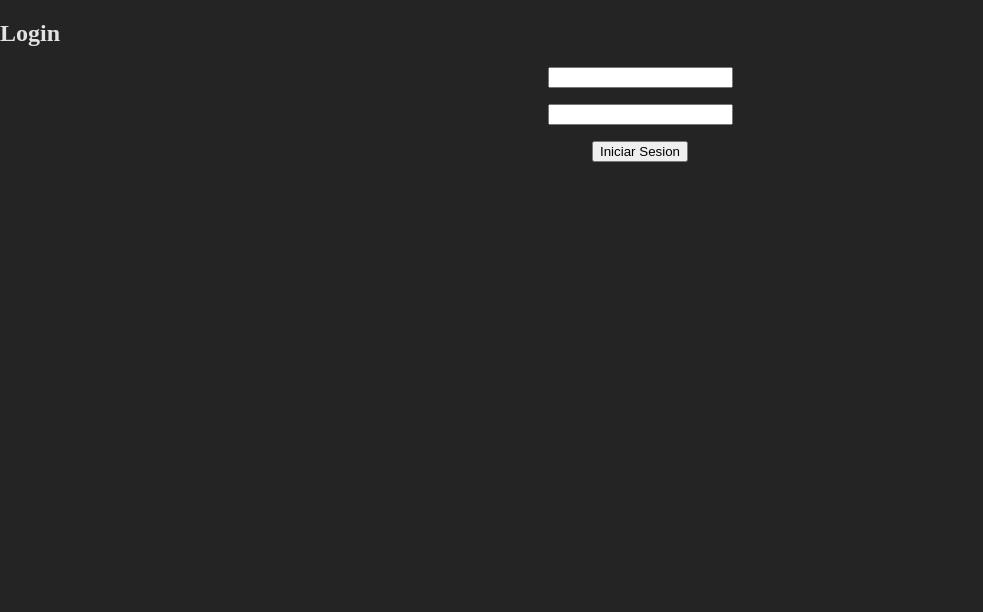
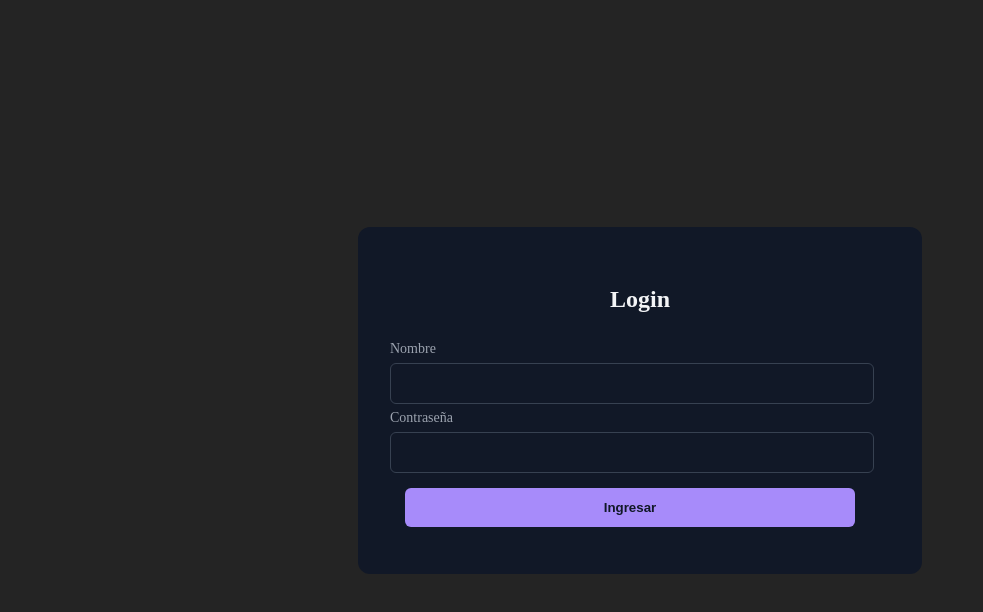
Before and after one commit to devRubenMorales/MoralesCastillaPaez, a React (Vite) app: page /login in a window 1280 px wide. Shown: the top 612 px of the page, without its empty margins (0-983 px from the left). Built offline with nearby package versions, Linux system fonts and the light colour scheme.

Commit message:
estilos de login y mapas

```diff
--- a/src/Pages/Maps/Maps.css
+++ b/src/Pages/Maps/Maps.css
@@ -0,0 +1,7 @@
+.mapas-container{
+    width: 100%;
+    display: grid;
+    grid-template-columns: repeat(auto-fit, minmax(400px, 1fr));
+    gap: 10px
+
+}
--- a/src/Pages/Maps/Maps.jsx
+++ b/src/Pages/Maps/Maps.jsx
@@ -2,6 +2,7 @@ import React, {useEffect, useState} from 'react'
 import { GetMaps } from '../../api'
 import Navbar from '../../components/Navbar/Navbar';
 import { CardMapas } from '../../components/CardMapas/CardMapas';
+import "./Maps.css"
 
 export const Maps = () => {
 
--- a/src/components/CardMapas/CardMapas.css
+++ b/src/components/CardMapas/CardMapas.css
@@ -0,0 +1,17 @@
+.cardmapa-button img{
+    width: 300px;
+    margin: 0 auto;
+
+
+}
+.cardmapa-container{
+    width: 400px;
+    height: auto;
+    margin: 0 auto;
+    background-color: #011522;
+    border-radius: 8px;
+    z-index: 1;
+    display: flex;
+    flex-direction: column;
+    align-items: center;
+   }
--- a/src/components/CardMapas/CardMapas.jsx
+++ b/src/components/CardMapas/CardMapas.jsx
@@ -1,4 +1,5 @@
 import React from 'react'
+import "./CardMapas.css"
 
 
 export const CardMapas = ({data}) => {
--- a/src/components/Formulario/Formulario.css
+++ b/src/components/Formulario/Formulario.css
@@ -1,7 +1,130 @@
-.formulario{
-    display:flex;
+.form-container {
+    width: 500px;
+    border-radius: 0.75rem;
+    background-color: rgba(17, 24, 39, 1);
+    padding: 2rem;
+    color: rgba(243, 244, 246, 1);
+  }
+
+  .title {
+    text-align: center;
+    font-size: 1.5rem;
+    line-height: 2rem;
+    font-weight: 700;
+  }
+
+  .form {
+    margin-top: 1.5rem;
+  }
+
+  .input-group {
+    margin-top: 0.25rem;
+    font-size: 0.875rem;
+    line-height: 1.25rem;
+    width: 90%;
+  }
+
+  .input-group label {
+    display: block;
+    color: rgba(156, 163, 175, 1);
+    margin-bottom: 4px;
+  }
+
+  .input-group input {
+    width: 100%;
+    border-radius: 0.375rem;
+    border: 1px solid rgba(55, 65, 81, 1);
+    outline: 0;
+    background-color: rgba(17, 24, 39, 1);
+    padding: 0.75rem 1rem;
+    color: rgba(243, 244, 246, 1);
+  }
+
+  .input-group input:focus {
+    border-color: rgba(167, 139, 250);
+  }
+
+  .forgot {
+    display: flex;
+    justify-content: flex-end;
+    font-size: 0.75rem;
+    line-height: 1rem;
+    color: rgba(156, 163, 175,1);
+    margin: 8px 0 14px 0;
+  }
+
+  .forgot a,.signup a {
+    color: rgba(243, 244, 246, 1);
+    text-decoration: none;
+    font-size: 14px;
+  }
+
+  .forgot a:hover, .signup a:hover {
+    text-decoration: underline rgba(167, 139, 250, 1);
+  }
+
+  .sign {
+    display: block;
+    width: 90%;
+    background-color: rgba(167, 139, 250, 1);
+    padding: 0.75rem;
+    text-align: center;
+    color: rgba(17, 24, 39, 1);
+    border: none;
+    border-radius: 0.375rem;
+    font-weight: 600;
+    margin: 15px
+  }
+
+  .social-message {
+    display: flex;
+    align-items: center;
+    padding-top: 1rem;
+  }
+
+  .line {
+    height: 1px;
+    flex: 1 1 0%;
+    background-color: rgba(55, 65, 81, 1);
+  }
+
+  .social-message .message {
+    padding-left: 0.75rem;
+    padding-right: 0.75rem;
+    font-size: 0.875rem;
+    line-height: 1.25rem;
+    color: rgba(156, 163, 175, 1);
+  }
+
+  .social-icons {
+    display: flex;
     justify-content: center;
-    flex-direction: column;
+  }
+
+  .social-icons .icon {
+    border-radius: 0.125rem;
+    padding: 0.75rem;
+    border: none;
+    background-color: transparent;
+    margin-left: 8px;
+  }
+
+  .social-icons .icon svg {
+    height: 1.25rem;
+    width: 1.25rem;
+    fill: #fff;
+  }
+
+  .signup {
+    text-align: center;
+    font-size: 0.75rem;
+    line-height: 1rem;
+    color: rgba(156, 163, 175, 1);
+  }
+.form-section{
+    width: 100%;
+    height: 100vh;
+    display: flex;
+    justify-content: center;
     align-items: center;
-    gap: 1rem;
 }
--- a/src/components/Formulario/Formulario.jsx
+++ b/src/components/Formulario/Formulario.jsx
@@ -21,24 +21,55 @@ export function Formulario (){
     }
 
     return(
-        <section>
-            <h1>Login</h1>
-            <form
-               className="formulario"
-               onSubmit={handleSubmit}
+        // <section>
+        //     <div class="form-container">
+        //     <h1 className="title">Login</h1>
+        //     <form
+        //        className="formulario"
+        //        onSubmit={handleSubmit}
 
-            >
-                <input type="text"
-                value={nombre}
-                onChange={e => setNombre(e.target.value)}
-                />
-                <input type="password"
-                value={contraseña}
-                onChange={e => setContraseña(e.target.value)}
-                />
-                <button>Iniciar Sesion</button>
-            </form>
-            {error && <p>Todos los campos son obligatorios</p>}
-        </section>
+        //     >
+        //         <div className="input-group">
+        //         <input className="input-group" type="text"
+        //         value={nombre}
+        //         onChange={e => setNombre(e.target.value)}
+        //         />
+        //         </div>
+
+        //        <div className="input-group">
+        //         <input   type="password"
+        //         value={contraseña}
+        //         onChange={e => setContraseña(e.target.value)}
+        //         />
+        //         </div>
+        //         <button className="sign">Iniciar Sesion</button>
+        //     </form>
+        //     {error && <p>Todos los campos son obligatorios</p>}
+        //     </div>
+        // </section>
+        <section className="form-section">
+        <div class="form-container">
+	<p class="title">Login</p>
+	<form class="form"
+     onSubmit={handleSubmit}>
+
+		<div class="input-group">
+			<label for="username">Nombre</label>
+			<input type="text" name="username" id="username" placeholder=""
+            value={nombre}
+                    onChange={e => setNombre(e.target.value)}/>
+		</div>
+		<div class="input-group">
+			<label for="password">Contraseña</label>
+			<input type="password" name="password" id="password" placeholder=""value={contraseña}
+                onChange={e => setContraseña(e.target.value)}/>
+
+		</div>
+		<button class="sign">Ingresar</button>
+	</form>
+
+	{error && <p>Todos los campos son obligatorios</p>}
+</div>
+</section>
     )
 }
```
